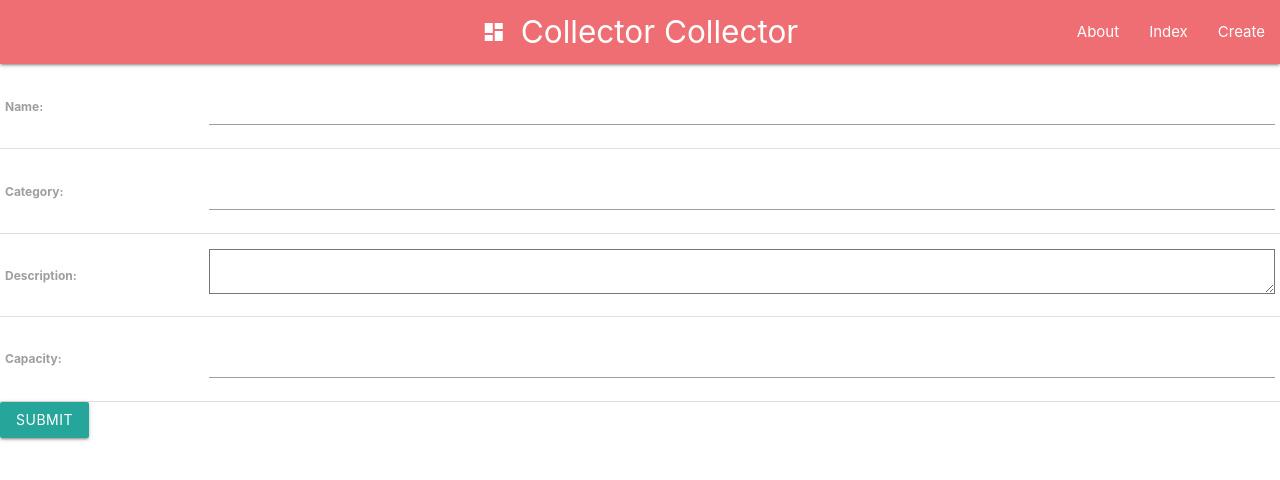
After one commit to th3dougler/collectorcollector, a Django app: page /create/ in a window 1280 px wide. The commit adds this page. Shown: the top 480 px of the page. Run offline with Django 3.2, Linux system fonts and the light colour scheme.

Commit message:
django class based generic create view

```diff
--- a/main_app/models.py
+++ b/main_app/models.py
@@ -1,4 +1,5 @@
 from django.db import models
+from django.urls import reverse
 
 class Collector(models.Model):
     name = models.CharField(max_length=100)
@@ -10,4 +11,4 @@ class Collector(models.Model):
         return self.name
 
     def get_absolute_url(self):
-        return reverse('collector-detail', kwargs={'collector_id': self.id} )
+        return reverse('collector-detail', kwargs={'pk': self.id} )
--- a/main_app/templates/base.html
+++ b/main_app/templates/base.html
@@ -19,6 +19,8 @@
             <ul class="right hide-on-small-and-down">
               <li class="{% if active ==  'about' %}active{%endif%}"><a href="{% url 'collector-about' %}">About</a></li>
               <li class="{% if active ==  'index' %}active{%endif%}"><a href="{% url 'collector-list' %}">Index</a></li>
+              <li class="{% if active ==  'create' %}active{%endif%}"><a href="{% url 'collector-create' %}">Create</a></li>
+
             </ul>
           </div>
         </nav>
--- /dev/null
+++ b/main_app/templates/main_app/collector_form.html
@@ -0,0 +1,9 @@
+{%extends 'base.html'%} {%block content%}
+<form action="" method="post">
+    {%csrf_token%}
+  <table>
+    {{ form.as_table }}
+  </table>
+  <input type="submit" value="Submit" class="btn">
+</form>
+{%endblock%}
--- a/main_app/urls.py
+++ b/main_app/urls.py
@@ -1,11 +1,11 @@
 from django.urls import path
 from . import views
-from .views import CollectorList, CollectorDetail, CollectorHome, CollectorAbout
 
 urlpatterns = [
-    path('', CollectorHome.as_view() , name="collector-home"),
-    path('index/', CollectorList.as_view(), name="collector-list"),
-    path('about/', CollectorAbout.as_view(), name="collector-about"),
-    path('<int:pk>/', CollectorDetail.as_view(), name="collector-detail")
+    path('', views.CollectorHome.as_view() , name="collector-home"),
+    path('about/', views.CollectorAbout.as_view(), name="collector-about"),
+    path('index/', views.CollectorList.as_view(), name="collector-list"),
+    path('<int:pk>/', views.CollectorDetail.as_view(), name="collector-detail"),
+    path('create/', views.CollectorCreate.as_view(), name="collector-create"),
 
 ]
--- a/main_app/views.py
+++ b/main_app/views.py
@@ -1,7 +1,17 @@
 from django.shortcuts import render
-from django.views.generic import ListView, DetailView, TemplateView
+from django.views.generic import ListView, DetailView, TemplateView, CreateView
 
 from .models import Collector
+
+class CollectorHome(TemplateView):
+    template_name = "main_app/collector_home.html"
+
+class CollectorAbout(TemplateView):
+    template_name = "main_app/collector_about.html"
+    def get_context_data(self,**kwargs):
+        context = super().get_context_data(**kwargs)
+        context['active'] = 'about'
+        return context
 
 class CollectorList(ListView):
     model = Collector
@@ -17,8 +27,6 @@ class CollectorDetail(DetailView):
         context['active'] = 'detail'
         return context
 
-class CollectorHome(TemplateView):
-    template_name = "main_app/collector_home.html"
-
-class CollectorAbout(TemplateView):
-    template_name = "main_app/collector_about.html"
+class CollectorCreate(CreateView):
+    model = Collector
+    fields = '__all__'
```
Also changed, not shown: README.md (added), main_app/templates/main_app/collector_about.html (renamed from main_app/templates/about.html).
